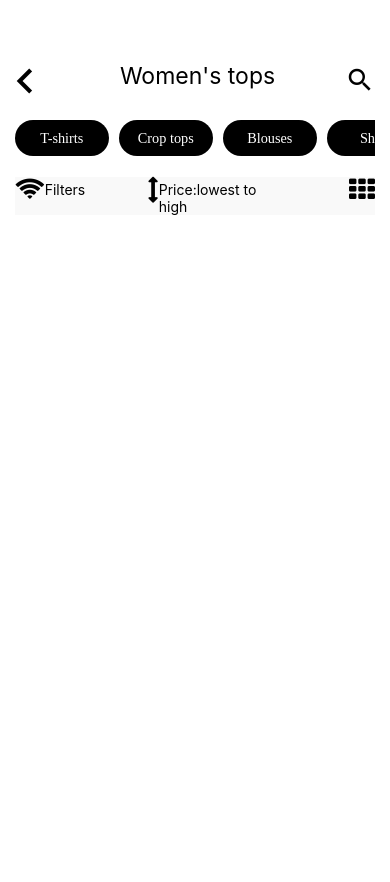
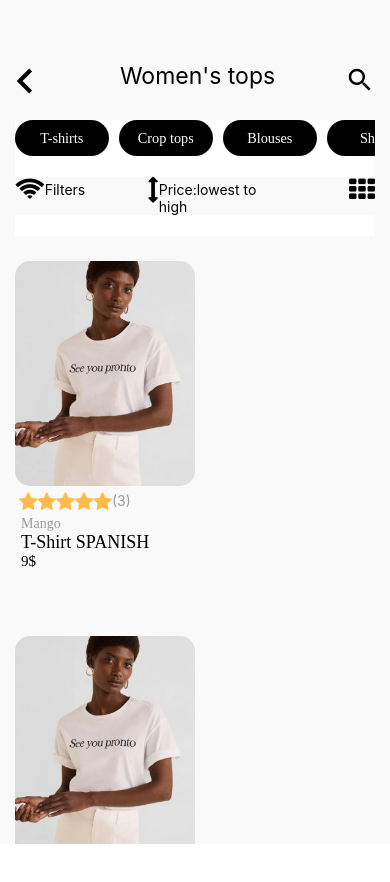
Before and after one commit to parthpatel0517/Ecommerce, a React Native app: screen / in a window 390 px wide. Shown: the top 882 px of the page. After the commit the page ends 844 px from the top, so only its background shows below. Built offline with nearby package versions, Linux system fonts and the light colour scheme.

Commit message:
4_6_24_CatelogComplete

```diff
--- a/App.js
+++ b/App.js
@@ -9,7 +9,7 @@ import SubCategories2 from './App/SubCategories2/SubCategories2';
 
 export default function App() {
   return (
-    <View style={{backgroundColor:'#ffffff' , height:900}}>
+    <View style={{backgroundColor:'#ffffff',height:'100%'}}>
     {/* <Signup></Signup> */}
     {/* <Login></Login> */}
     {/* <Forgot_pass></Forgot_pass> */}
--- a/App/SubCategories2/SubCategories2.js
+++ b/App/SubCategories2/SubCategories2.js
@@ -1,4 +1,4 @@
-import { View, Text, ScrollView, StatusBar, StyleSheet, FlatList } from 'react-native'
+import { View, Text, ScrollView, StatusBar, StyleSheet, FlatList, Image } from 'react-native'
 import React from 'react'
 import MaterialIcons from 'react-native-vector-icons/MaterialIcons';
 import FontAwesome from 'react-native-vector-icons/FontAwesome';
@@ -25,13 +25,65 @@ const data = [
 
     }
 ]
-
+const Data2= [
+    {
+        id:1,
+        img :require('../../assets/img/see_you.png'),
+        title:'Mango',
+        SubTitle:'T-Shirt SPANISH',
+        price:9
+    },
+    {
+        id:2,
+        img :require('../../assets/img/see_you.png'),
+        title:'Mango',
+        SubTitle:'T-Shirt SPANISH',
+        price:9
+    },
+    {
+        id:3,
+        img :require('../../assets/img/see_you.png'),
+        title:'Mango',
+        SubTitle:'T-Shirt SPANISH',
+        price:9
+    },
+    {
+        id:4,
+        img :require('../../assets/img/see_you.png'),
+        title:'Mango',
+        SubTitle:'T-Shirt SPANISH',
+        price:9
+    }
+]
 export default function SubCategories2() {
     const ProductCard = ({ v }) => (
 
         <View style={styles.CategorisView}>
             <View style={styles.Options}><Text style={styles.OptionsText}>{v.title}</Text></View>
 
+        </View>
+    )
+    const ProductData = ({ v }) => (
+        <View style={{ flexDirection: 'row', justifyContent: 'space-between' }}>
+        <View style={styles.productMainView}>
+        <View style={styles.productImg}>
+            <Image source={v.img} style={{ width: '100%', height: '100%', borderRadius: 15 }} />
+        </View>
+        <View style={styles.productText}>
+            <View style={styles.iconview}>
+                <FontAwesome name="star" size={20} style={{ color: '#FFBA49' }} />
+                <FontAwesome name="star" size={20} style={{ color: '#FFBA49' }} />
+                <FontAwesome name="star" size={20} style={{ color: '#FFBA49' }} />
+                <FontAwesome name="star" size={20} style={{ color: '#FFBA49' }} />
+                <FontAwesome name="star" size={20} style={{ color: '#FFBA49' }} />
+                <Text style={{ color: '#9B9B9B' }}>(3)</Text>
+            </View>
+            <Text style={styles.mangoText}>{v.title}</Text>
+            <Text style={styles.tShirt}>{v.SubTitle}</Text>
+            <Text style={styles.price}>{v.price}$</Text>
+        </View>
+
+    </View>
     </View>
     )
     return (
@@ -44,8 +96,9 @@ export default function SubCategories2() {
             <View style={styles.ArrowView}>
                 <Text style={styles.KeyboardArrow}><MaterialIcons name="keyboard-arrow-left" size={50} color="black" /></Text>
                 <Text style={styles.ArrowText}>Women's tops</Text>
-                <MaterialIcons name="search" size={30} color="black" style={{marginTop:25}}/>
+                <MaterialIcons name="search" size={30} color="black" style={{ marginTop: 25 }} />
             </View>
+            <View style={{ backgroundColor: 'white', marginBottom: 25 }}>
                 <FlatList
                     data={data}
                     renderItem={({ item }) => <ProductCard v={item} />}
@@ -57,6 +110,16 @@ export default function SubCategories2() {
                     <FontAwesome name="arrows-v" size={26} color="black" /><Text style={styles.filterText}>Price:lowest to high</Text>
                     <FontAwesome name="th" size={26} color="black" />
                 </View>
+            </View>
+
+            <FlatList
+                    data={Data2}
+                    renderItem={({ item }) => <ProductData v={item} />}
+                    keyExtractor={item => item.id}
+            />
+
+
+
         </ScrollView>
     )
 }
@@ -65,7 +128,8 @@ export default function SubCategories2() {
 const styles = StyleSheet.create({
     container: {
         flex: 1,
-        paddingHorizontal: 15
+        paddingHorizontal: 15,
+        backgroundColor: '#F9F9F9'
     },
     ArrowView: {
         width: '100%',
@@ -111,7 +175,49 @@ const styles = StyleSheet.create({
     filterText: {
         color: 'black',
         paddingRight: verticalScale(60),
-        marginTop:4
+        marginTop: 4
 
     },
+    productMainView: {
+        width: 180,
+        height: 375,
+
+
+    },
+    productImg: {
+        width: '100%',
+        height: '60%',
+
+    },
+    productText: {
+        width: '100%',
+        height: '40%',
+
+    },
+    iconview: {
+        flexDirection: 'row',
+        paddingHorizontal: 4,
+        marginTop: 6,
+
+    },
+    mangoText: {
+        color: '#9B9B9B',
+        fontSize: 14,
+        paddingHorizontal: 6,
+        marginTop: 4,
+        fontFamily: 'Metropolis-SemiBold'
+    },
+    tShirt: {
+        color: 'black',
+        fontFamily: 'Metropolis-SemiBold',
+        fontSize: 18,
+        paddingHorizontal: 6,
+    },
+    price: {
+        color: 'black',
+        fontSize: 15,
+        fontFamily: 'Metropolis-Medium',
+        paddingHorizontal: 6,
+    }
+
 })
```
Also changed, not shown: assets/img/see_you.png (added). Lines whose indentation alone changed are shown as unchanged.
